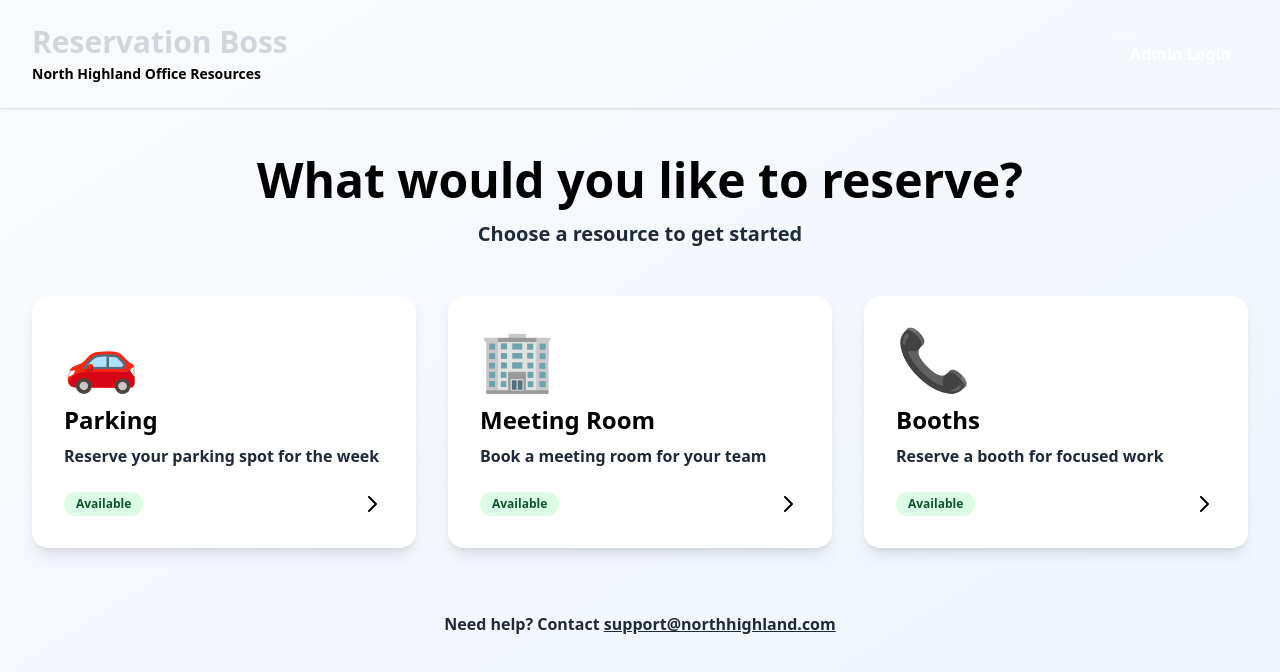
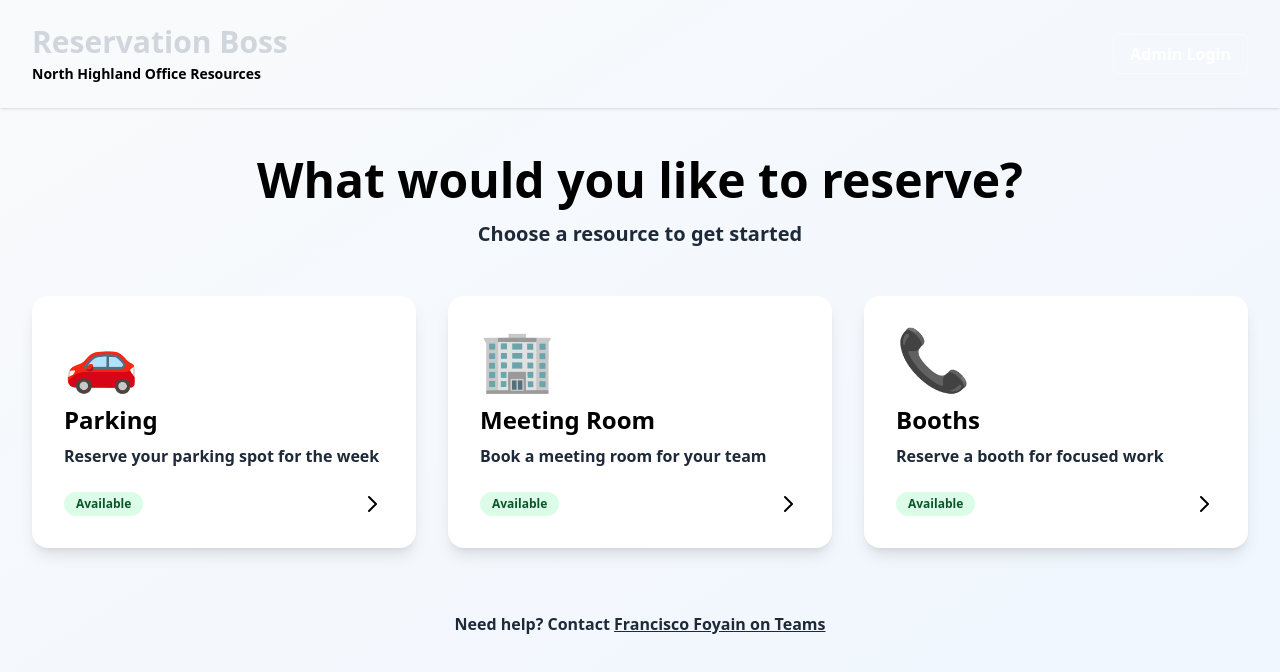
Before and after one commit to fjfoyain/reservation-boss, a Next.js app in the folder packages/web/: page / in a window 1280 px wide. Shown: the top 672 px of the page. Built offline with nearby package versions, Linux system fonts and the light colour scheme.

Commit message:
Update contact point.

```diff
--- a/packages/web/pages/index.js
+++ b/packages/web/pages/index.js
@@ -127,8 +127,8 @@ export default function Home() {
           <div className="mt-16 text-center">
             <p className="text-gray-800 font-semibold">
               Need help? Contact{' '}
-              <a href="mailto:support@northhighland.com" className="text-nh-teal hover:text-nh-navy font-bold underline">
-                support@northhighland.com
+              <a className="text-nh-teal hover:text-nh-navy font-bold underline">
+                Francisco Foyain on Teams
               </a>
             </p>
           </div>
```
